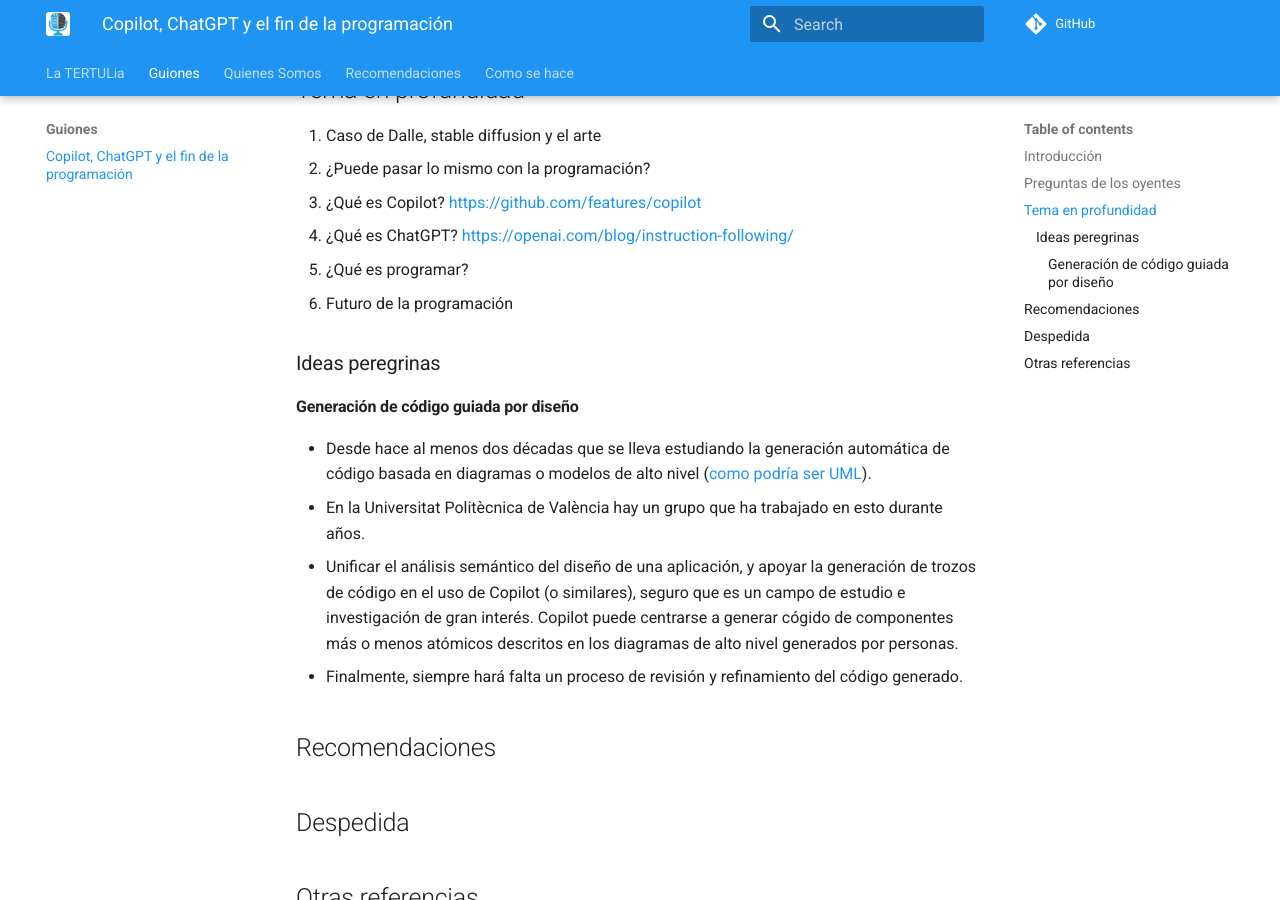
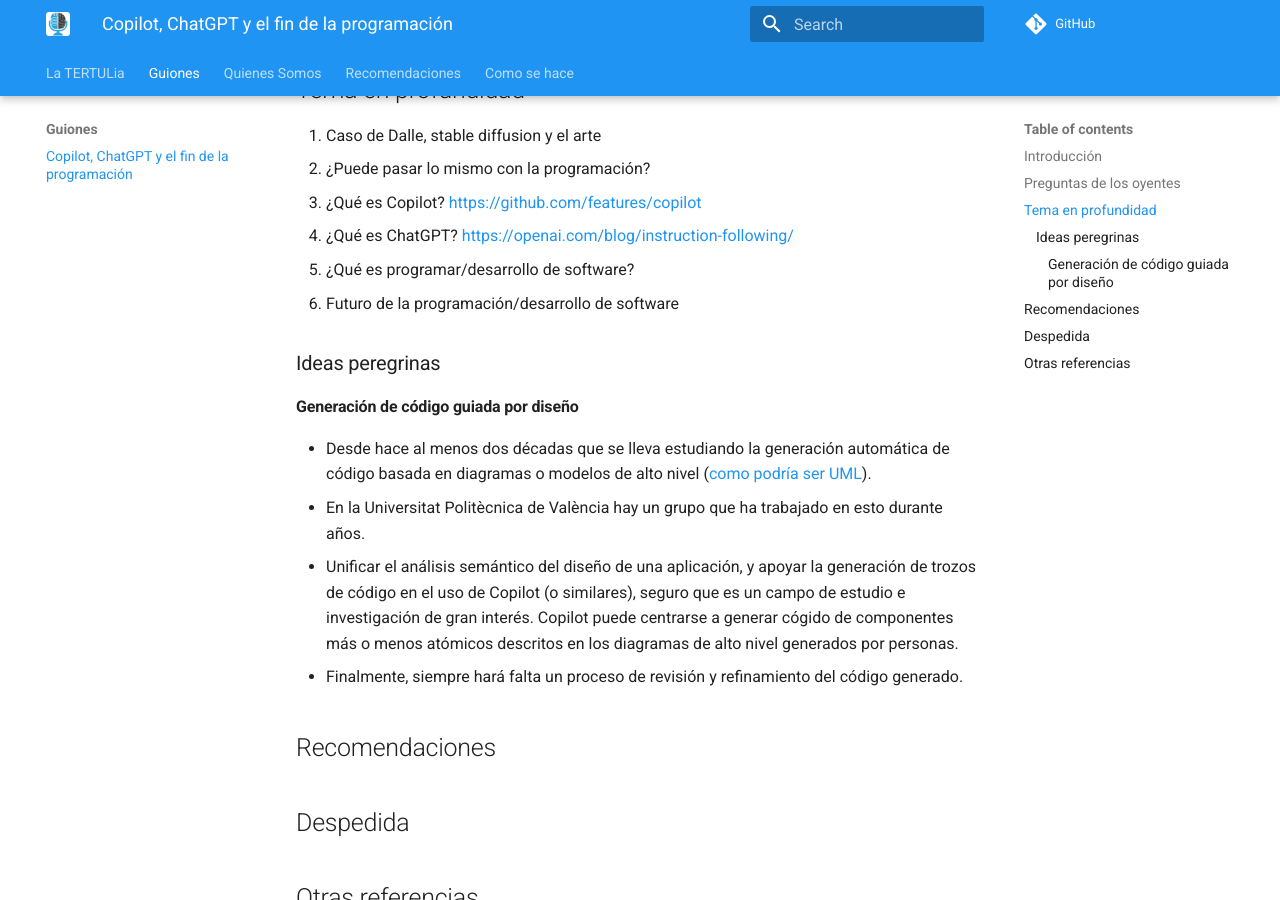
Before and after one commit to ironbar/tertulia_inteligencia_artificial, an MkDocs documentation site: the page built from docs/guiones/01-copilot-fin-programacion.md, in a window 1280 px wide and 900 px high, scrolled down 474 px. Built offline with MkDocs 1.6.1 and Material for MkDocs 9.7.7, drawn with Linux system fonts in a browser that asks for light colours; comment, search, counter and statistics services are not loaded.

Commit message:
Update 01-copilot-fin-programacion.md

```diff
--- a/docs/guiones/01-copilot-fin-programacion.md
+++ b/docs/guiones/01-copilot-fin-programacion.md
@@ -15,8 +15,8 @@
 2. ¿Puede pasar lo mismo con la programación?
    1. ¿Qué es Copilot? [https://github.com/features/copilot](https://github.com/features/copilot)
    2. ¿Qué es ChatGPT? [https://openai.com/blog/instruction-following/](https://openai.com/blog/instruction-following/)
-   3. ¿Qué es programar?
-   4. Futuro de la programación
+   3. ¿Qué es programar/desarrollo de software?
+   4. Futuro de la programación/desarrollo de software
 
 ### Ideas peregrinas
 
```
